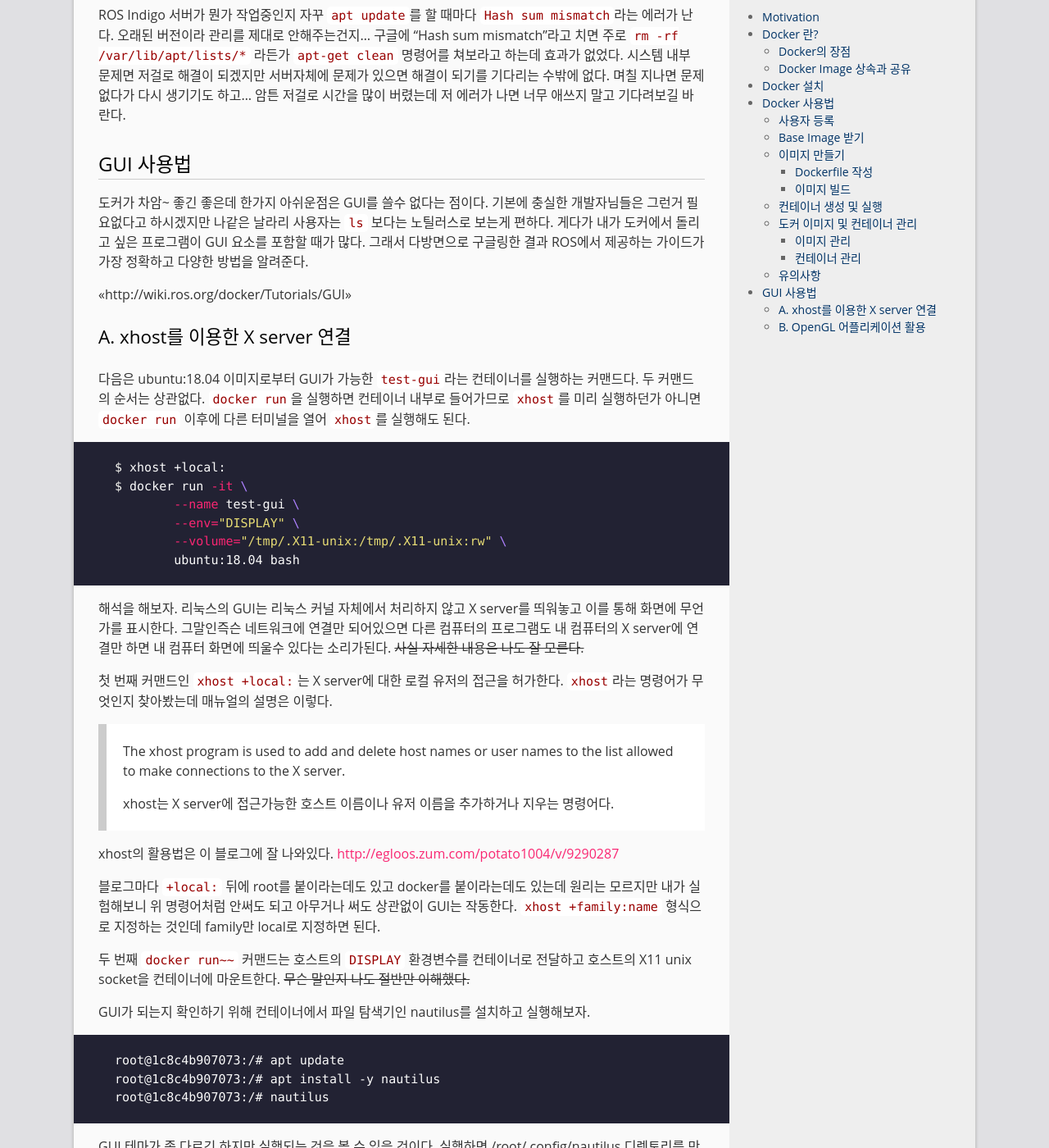
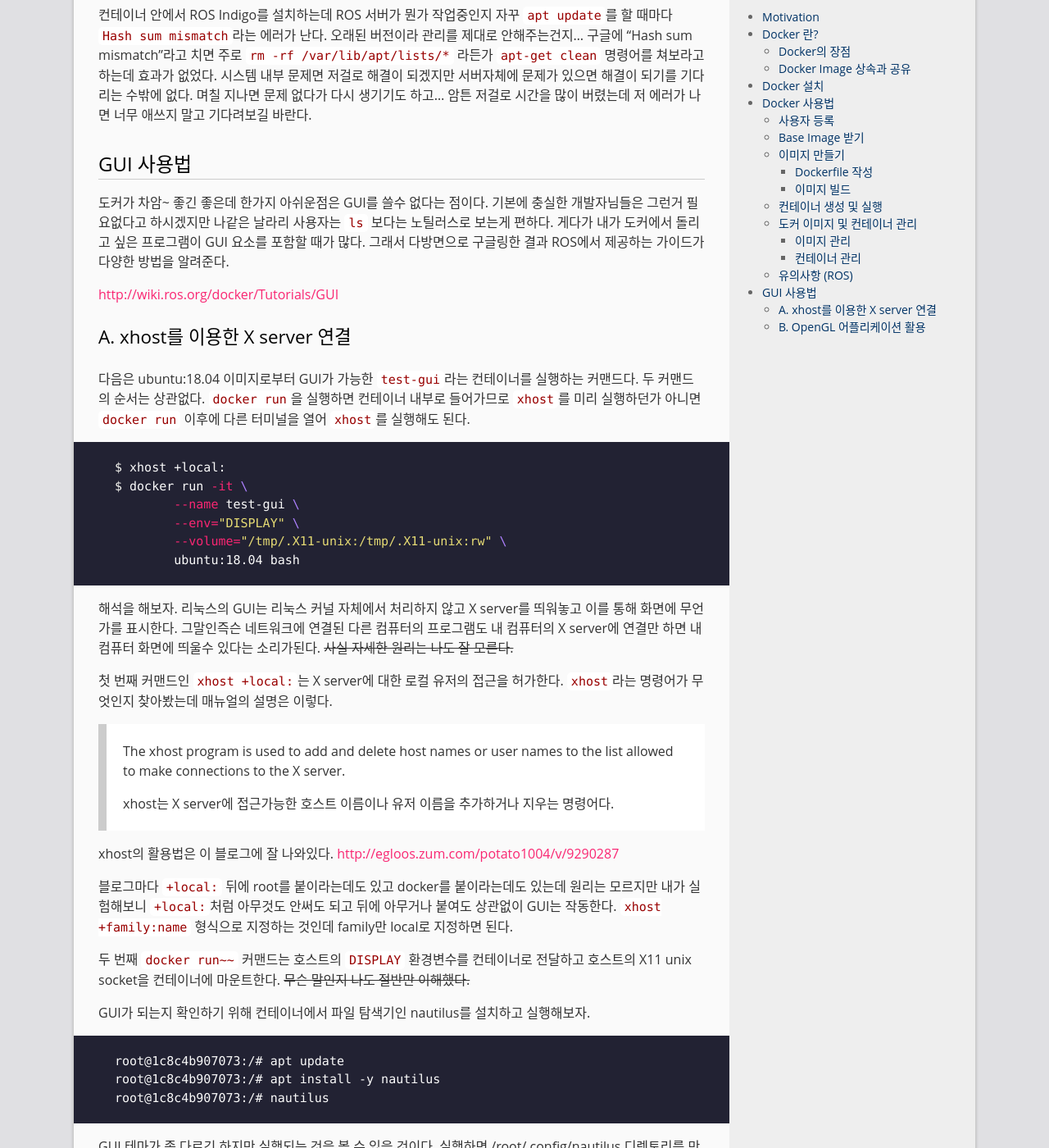
Before and after one commit to goodgodgd/ian-flow, a Jekyll site: the page built from _posts/2019-06-25-docker-tutorial.md, in a window 1280 px wide and 1400 px high, scrolled down 6149 px. Shown: the whole window at 82% size. Built offline with Jekyll 4.4.1, drawn with Linux system fonts in a browser that asks for light colours; some of the changed text lies outside the part shown.

Commit message:
minor changes

````diff
--- a/_posts/2019-06-25-docker-tutorial.md
+++ b/_posts/2019-06-25-docker-tutorial.md
@@ -214,17 +214,17 @@ $ docker container prune -f
 ```
 
 
-### 유의사항
+### 유의사항 (ROS)
 
-ROS Indigo 서버가 뭔가 작업중인지 자꾸 `apt update`를 할 때마다 `Hash sum mismatch`라는 에러가 난다. 오래된 버전이라 관리를 제대로 안해주는건지... 구글에 "Hash sum mismatch"라고 치면 주로 `rm -rf /var/lib/apt/lists/*` 라든가 `apt-get clean` 명령어를 쳐보라고 하는데 효과가 없었다. 시스템 내부 문제면 저걸로 해결이 되겠지만 서버자체에 문제가 있으면 해결이 되기를 기다리는 수밖에 없다. 며칠 지나면 문제 없다가 다시 생기기도 하고... 암튼 저걸로 시간을 많이 버렸는데 저 에러가 나면 너무 애쓰지 말고 기다려보길 바란다.
+컨테이너 안에서 ROS Indigo를 설치하는데 ROS 서버가 뭔가 작업중인지 자꾸 `apt update`를 할 때마다 `Hash sum mismatch`라는 에러가 난다. 오래된 버전이라 관리를 제대로 안해주는건지... 구글에 "Hash sum mismatch"라고 치면 주로 `rm -rf /var/lib/apt/lists/*` 라든가 `apt-get clean` 명령어를 쳐보라고 하는데 효과가 없었다. 시스템 내부 문제면 저걸로 해결이 되겠지만 서버자체에 문제가 있으면 해결이 되기를 기다리는 수밖에 없다. 며칠 지나면 문제 없다가 다시 생기기도 하고... 암튼 저걸로 시간을 많이 버렸는데 저 에러가 나면 너무 애쓰지 말고 기다려보길 바란다.
 
 
 
 ## GUI 사용법
 
-도커가 차암~ 좋긴 좋은데 한가지 아쉬운점은 GUI를 쓸수 없다는 점이다. 기본에 충실한 개발자님들은 그런거 필요없다고 하시겠지만 나같은 날라리 사용자는 `ls` 보다는 노틸러스로 보는게 편하다. 게다가 내가 도커에서 돌리고 싶은 프로그램이 GUI 요소를 포함할 때가 많다. 그래서 다방면으로 구글링한 결과 ROS에서 제공하는 가이드가 가장 정확하고 다양한 방법을 알려준다.
+도커가 차암~ 좋긴 좋은데 한가지 아쉬운점은 GUI를 쓸수 없다는 점이다. 기본에 충실한 개발자님들은 그런거 필요없다고 하시겠지만 나같은 날라리 사용자는 `ls` 보다는 노틸러스로 보는게 편하다. 게다가 내가 도커에서 돌리고 싶은 프로그램이 GUI 요소를 포함할 때가 많다. 그래서 다방면으로 구글링한 결과 ROS에서 제공하는 가이드가 다양한 방법을 알려준다.
 
-<<http://wiki.ros.org/docker/Tutorials/GUI>>
+<http://wiki.ros.org/docker/Tutorials/GUI>
 
 
 
@@ -241,7 +241,7 @@ $ docker run -it \
 	ubuntu:18.04 bash
 ```
 
-해석을 해보자. 리눅스의 GUI는 리눅스 커널 자체에서 처리하지 않고 X server를 띄워놓고 이를 통해 화면에 무언가를 표시한다. 그말인즉슨 네트워크에 연결만 되어있으면 다른 컴퓨터의 프로그램도 내 컴퓨터의 X server에 연결만 하면 내 컴퓨터 화면에 띄울수 있다는 소리가된다. ~~사실 자세한 내용은 나도 잘 모른다.~~
+해석을 해보자. 리눅스의 GUI는 리눅스 커널 자체에서 처리하지 않고 X server를 띄워놓고 이를 통해 화면에 무언가를 표시한다. 그말인즉슨 네트워크에 연결된 다른 컴퓨터의 프로그램도 내 컴퓨터의 X server에 연결만 하면 내 컴퓨터 화면에 띄울수 있다는 소리가된다. ~~사실 자세한 원리는 나도 잘 모른다.~~
 
 첫 번째 커맨드인 `xhost +local:`는 X server에 대한 로컬 유저의 접근을 허가한다. `xhost`라는 명령어가 무엇인지 찾아봤는데 매뉴얼의 설명은 이렇다.
 
@@ -251,7 +251,7 @@ $ docker run -it \
 
 xhost의 활용법은 이 블로그에 잘 나와있다. <http://egloos.zum.com/potato1004/v/9290287>
 
-블로그마다 `+local:` 뒤에 root를 붙이라는데도 있고 docker를 붙이라는데도 있는데 원리는 모르지만 내가 실험해보니 위 명령어처럼 안써도 되고 아무거나 써도 상관없이 GUI는 작동한다. `xhost +family:name` 형식으로 지정하는 것인데 family만 local로 지정하면 된다.
+블로그마다 `+local:` 뒤에 root를 붙이라는데도 있고 docker를 붙이라는데도 있는데 원리는 모르지만 내가 실험해보니 `+local:`처럼 아무것도 안써도 되고 뒤에 아무거나 붙여도 상관없이 GUI는 작동한다. `xhost +family:name` 형식으로 지정하는 것인데 family만 local로 지정하면 된다.
 
 두 번째 `docker run~~` 커맨드는 호스트의 `DISPLAY` 환경변수를 컨테이너로 전달하고 호스트의 X11 unix socket을 컨테이너에 마운트한다. ~~무슨 말인지 나도 절반만 이해했다.~~
 
@@ -271,7 +271,7 @@ GUI 테마가 좀 다르긴 하지만 실행되는 것을 볼 수 있을 것이
 
 ### B. OpenGL 어플리케이션 활용
 
-그런데 A의 방법으로 모든 GUI 어플리케이션을 사용할 수 있는 것은 아니다. OpenGL 등의 GPU 하드웨어를 이용하는 어플리케이션은 실행이 안된다. 기본적으로 docker에서 GPU 접근이 안되기 때문이다. GL을 활용한 프고램을 실행해보면 실행되지 않는다.
+그런데 A의 방법으로 모든 GUI 어플리케이션을 사용할 수 있는 것은 아니다. OpenGL 등의 GPU 하드웨어를 이용하는 어플리케이션은 실행이 안된다. 기본적으로 docker에서 GPU 접근이 안되기 때문이다. OpenGL을 활용한 어플리케이션을 실행해보면 실행되지 않는다.
 
 ```
 root@1c8c4b907073:/# apt install mesa-utils
````
Also changed, not shown: other parts of _posts/2019-06-25-docker-tutorial.md (+2 -2 lines).
